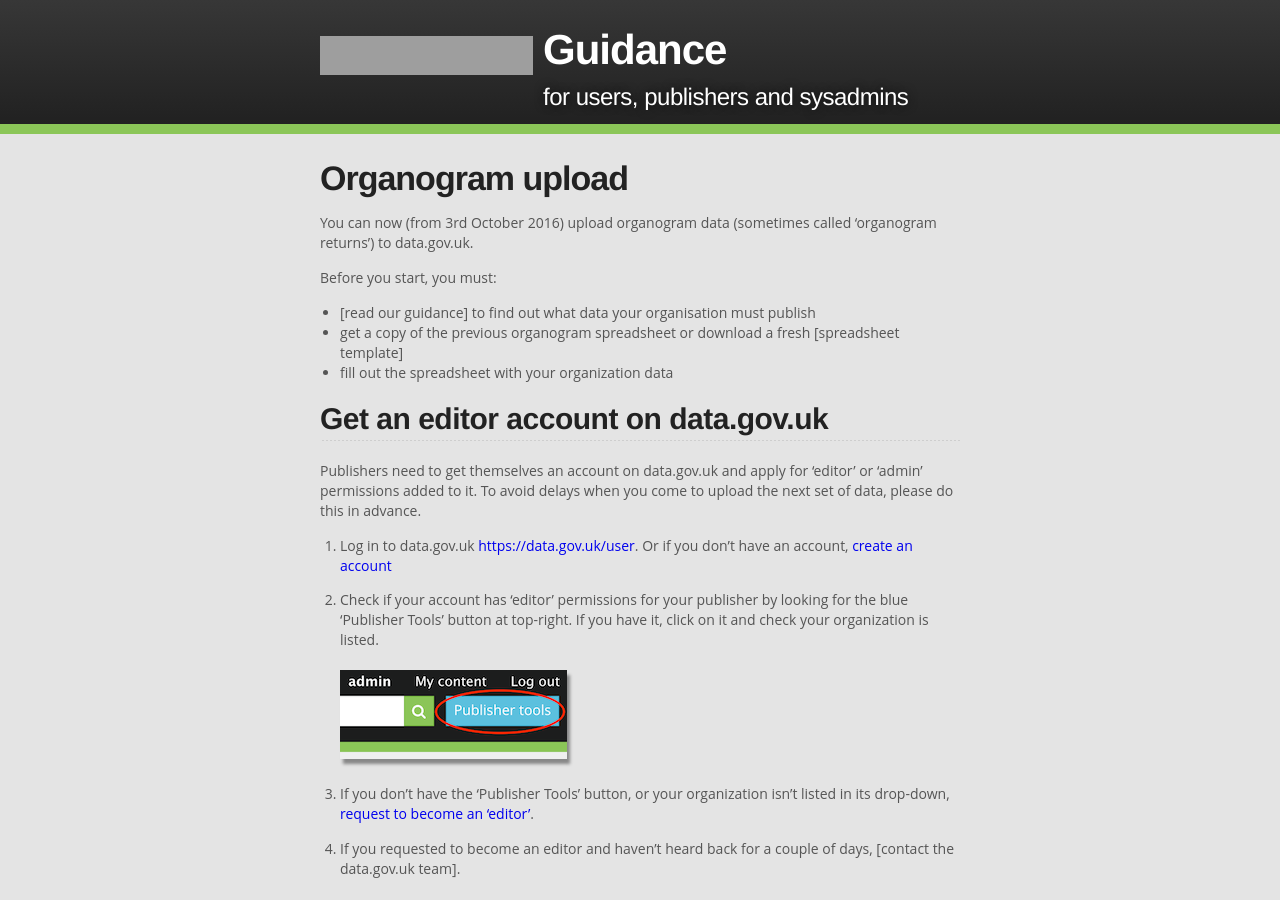
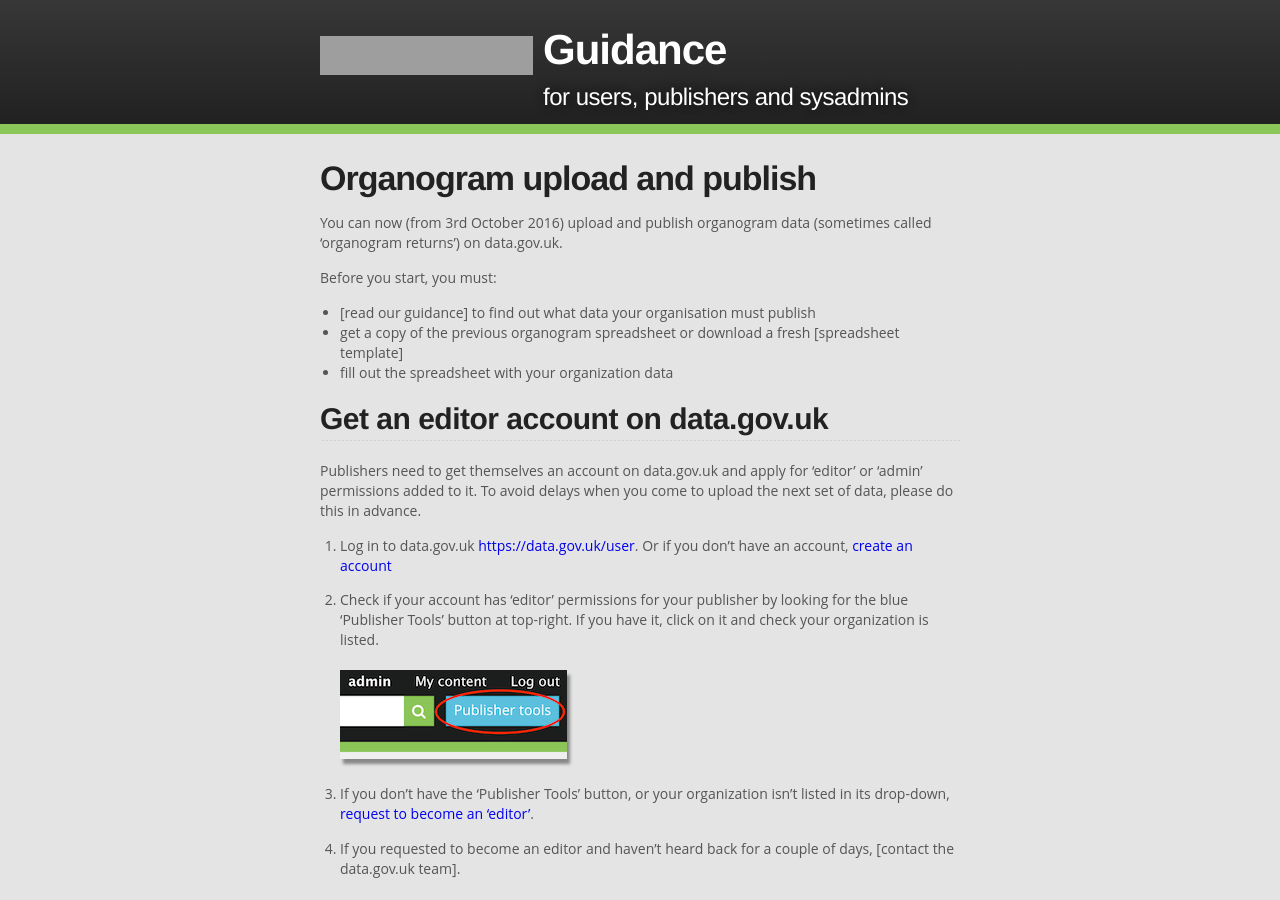
Before and after one commit to datagovuk/guidance, a Jekyll site: the page built from organogram-upload.md, in a window 1280 px wide and 900 px high. Built offline with Jekyll 4.4.1, drawn with Linux system fonts in a browser that asks for light colours; grey boxes are pictures that could not be loaded.

Commit message:
Change title to mention publish

```diff
--- a/organogram-upload.md
+++ b/organogram-upload.md
@@ -1,9 +1,9 @@
 ---
 layout: "default"
-title: "Organogram upload"
+title: "Organogram upload and publish"
 ---
 
-You can now (from 3rd October 2016) upload organogram data (sometimes called ‘organogram returns’) to data.gov.uk.
+You can now (from 3rd October 2016) upload and publish organogram data (sometimes called ‘organogram returns’) on data.gov.uk.
 
 Before you start, you must:
 
```
Also changed, not shown: index.md (+1 -1 lines).
